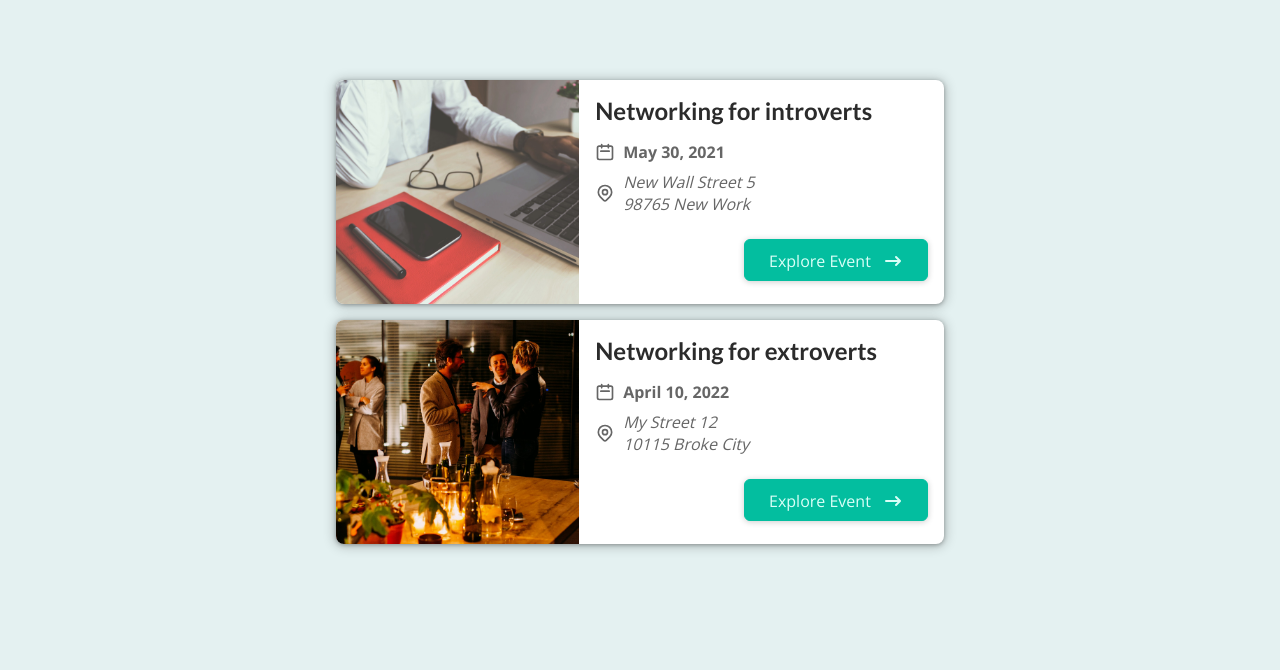
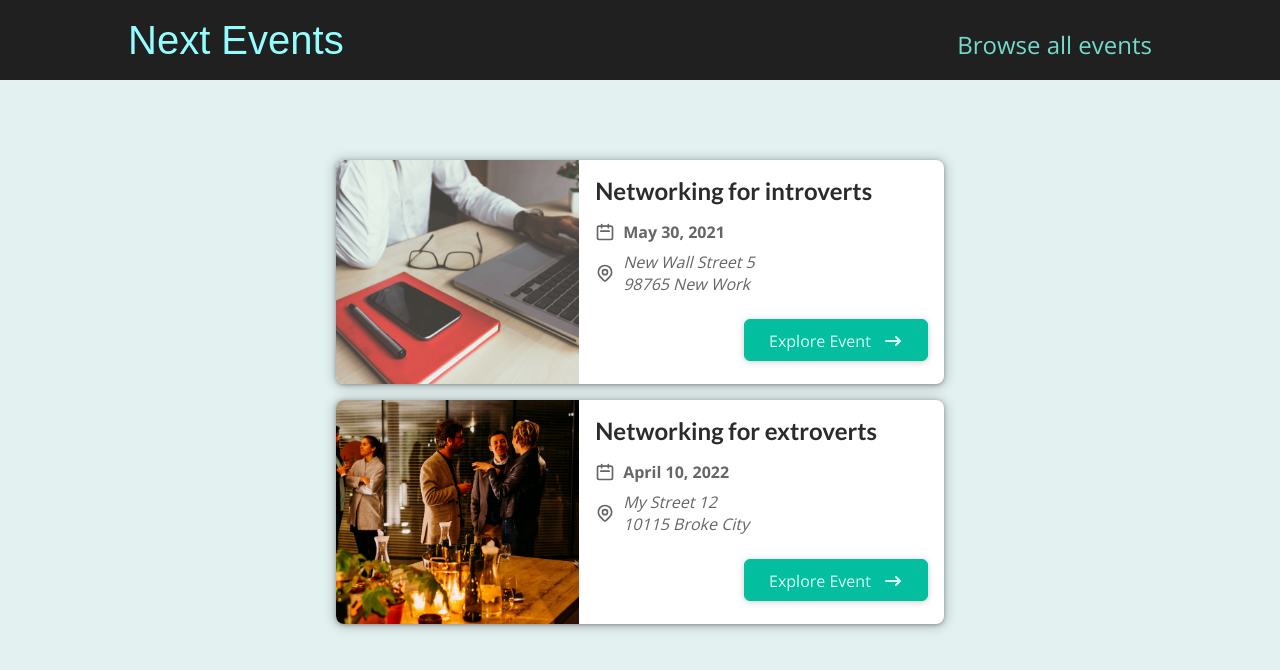
Before and after one commit to srivishp/events-project, a Next.js app: page / in a window 1280 px wide. Shown: the top 670 px of the page. Built offline with nearby package versions, Linux system fonts and the light colour scheme.

Commit message:
Add layout wrapper

```diff
--- /dev/null
+++ b/components/layout/Layout.js
@@ -0,0 +1,12 @@
+import MainHeader from "./MainHeader";
+
+function Layout(props) {
+  return (
+    <>
+      <MainHeader />
+      <main>{props.children}</main>
+    </>
+  );
+}
+
+export default Layout;
--- /dev/null
+++ b/components/layout/MainHeader.js
@@ -0,0 +1,21 @@
+import Link from "next/link";
+import classes from "./MainHeader.module.css";
+
+function MainHeader() {
+  return (
+    <header className={classes.header}>
+      <div className={classes.logo}>
+        <Link href="/">Next Events</Link>
+      </div>
+      <nav className={classes.navigation}>
+        <ul>
+          <li>
+            <Link href="/events">Browse all events</Link>
+          </li>
+        </ul>
+      </nav>
+    </header>
+  );
+}
+
+export default MainHeader;
--- a/pages/_app.js
+++ b/pages/_app.js
@@ -1,7 +1,12 @@
-import '../styles/globals.css'
+import Layout from "@/components/layout/Layout";
+import "../styles/globals.css";
 
 function MyApp({ Component, pageProps }) {
-  return <Component {...pageProps} />
+  return (
+    <Layout>
+      <Component {...pageProps} />
+    </Layout>
+  );
 }
 
-export default MyApp
+export default MyApp;
```
Also changed, not shown: components/layout/MainHeader.module.css (renamed from components/MainHeader.module.css).
